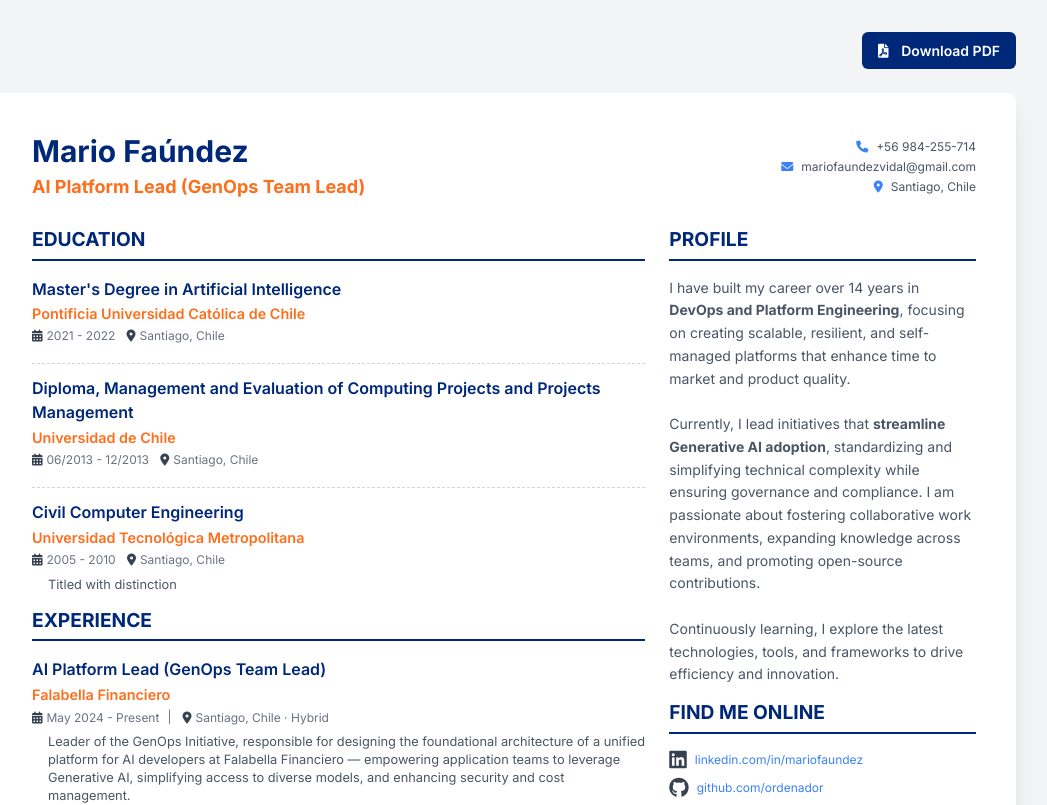
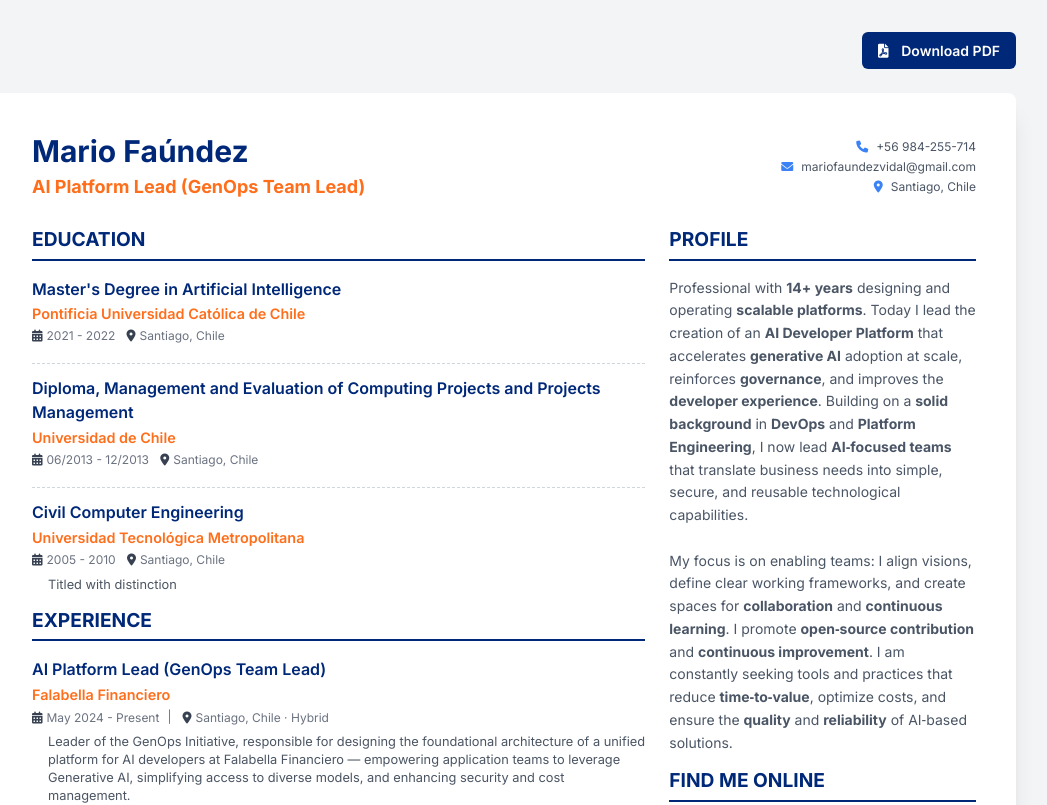
Before and after one commit to ordenador/ordenador.github.io, a React (Vite) app: page / in a window 1280 px wide. Shown: the top 805 px of the page, without its empty margins (136-1183 px from the left). Built offline with nearby package versions, Linux system fonts and the light colour scheme.

Commit message:
feat: update profile text

```diff
--- a/src/data/resume.js
+++ b/src/data/resume.js
@@ -9,12 +9,11 @@ export const resumeData = {
     },
   },
   profile: {
-    text: `I have built my career over 14 years in <strong>DevOps and Platform Engineering</strong>, focusing on creating scalable, resilient, and self-managed platforms that enhance time to market and product quality.
+    text: `Professional with <strong>14+ years</strong> designing and operating <strong>scalable platforms</strong>. Today I lead the creation of an <strong>AI Developer Platform</strong> that accelerates <strong>generative AI</strong> adoption at scale, reinforces <strong>governance</strong>, and improves the <strong>developer experience</strong>. Building on a <strong>solid background</strong> in <strong>DevOps</strong> and <strong>Platform Engineering</strong>, I now lead <strong>AI‑focused teams</strong> that translate business needs into simple, secure, and reusable technological capabilities.
 
-Currently, I lead initiatives that <strong>streamline Generative AI adoption</strong>, standardizing and simplifying technical complexity while ensuring governance and compliance. I am passionate about fostering collaborative work environments, expanding knowledge across teams, and promoting open-source contributions.
+  My focus is on enabling teams: I align visions, define clear working frameworks, and create spaces for <strong>collaboration</strong> and <strong>continuous learning</strong>. I promote <strong>open‑source contribution</strong> and <strong>continuous improvement</strong>. I am constantly seeking tools and practices that reduce <strong>time‑to‑value</strong>, optimize costs, and ensure the <strong>quality</strong> and <strong>reliability</strong> of AI‑based solutions.`,
+  },
 
-Continuously learning, I explore the latest technologies, tools, and frameworks to drive efficiency and innovation.`,
-  },
   socialLinks: [
     {
       platform: 'linkedin',
```
